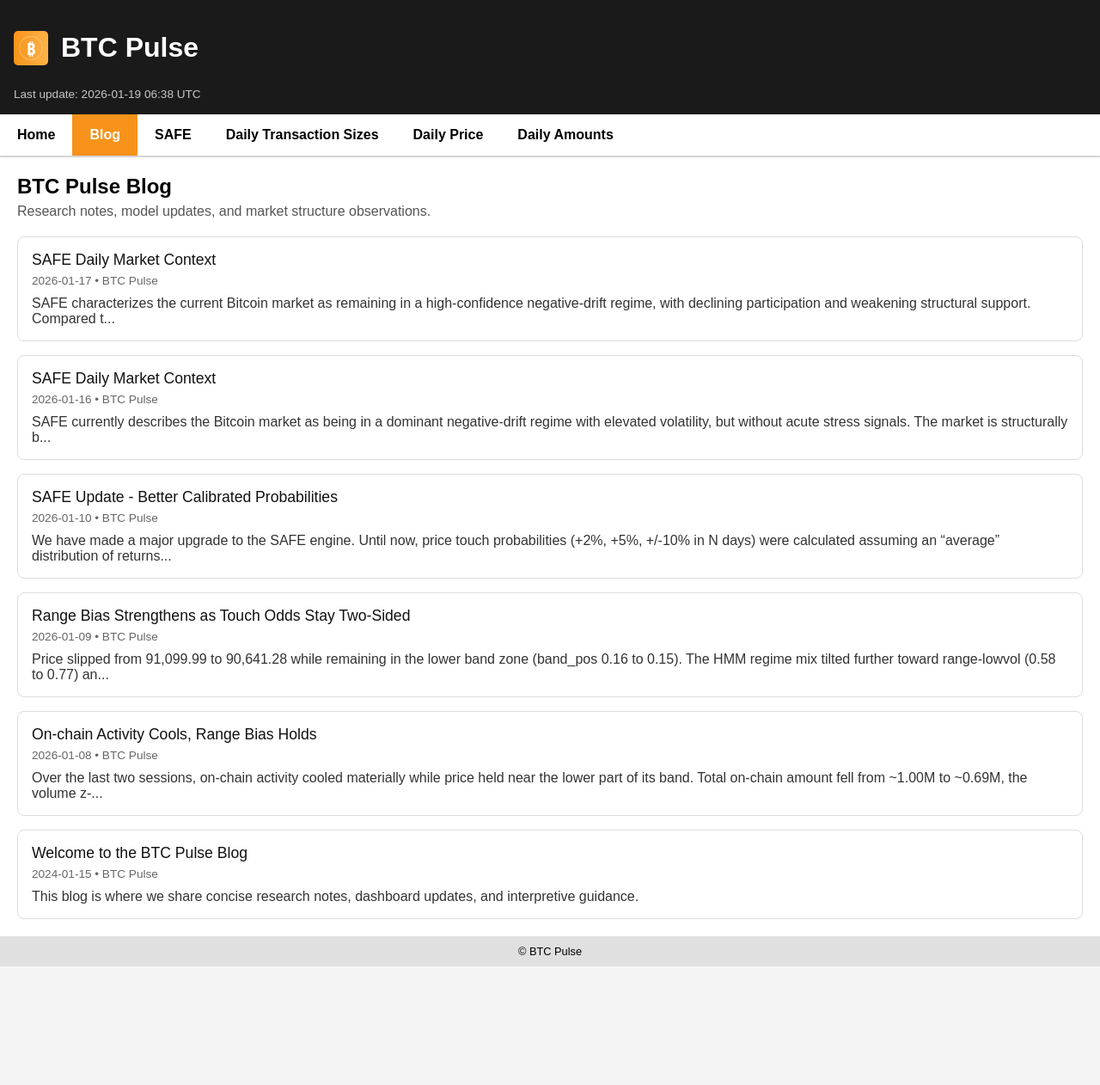
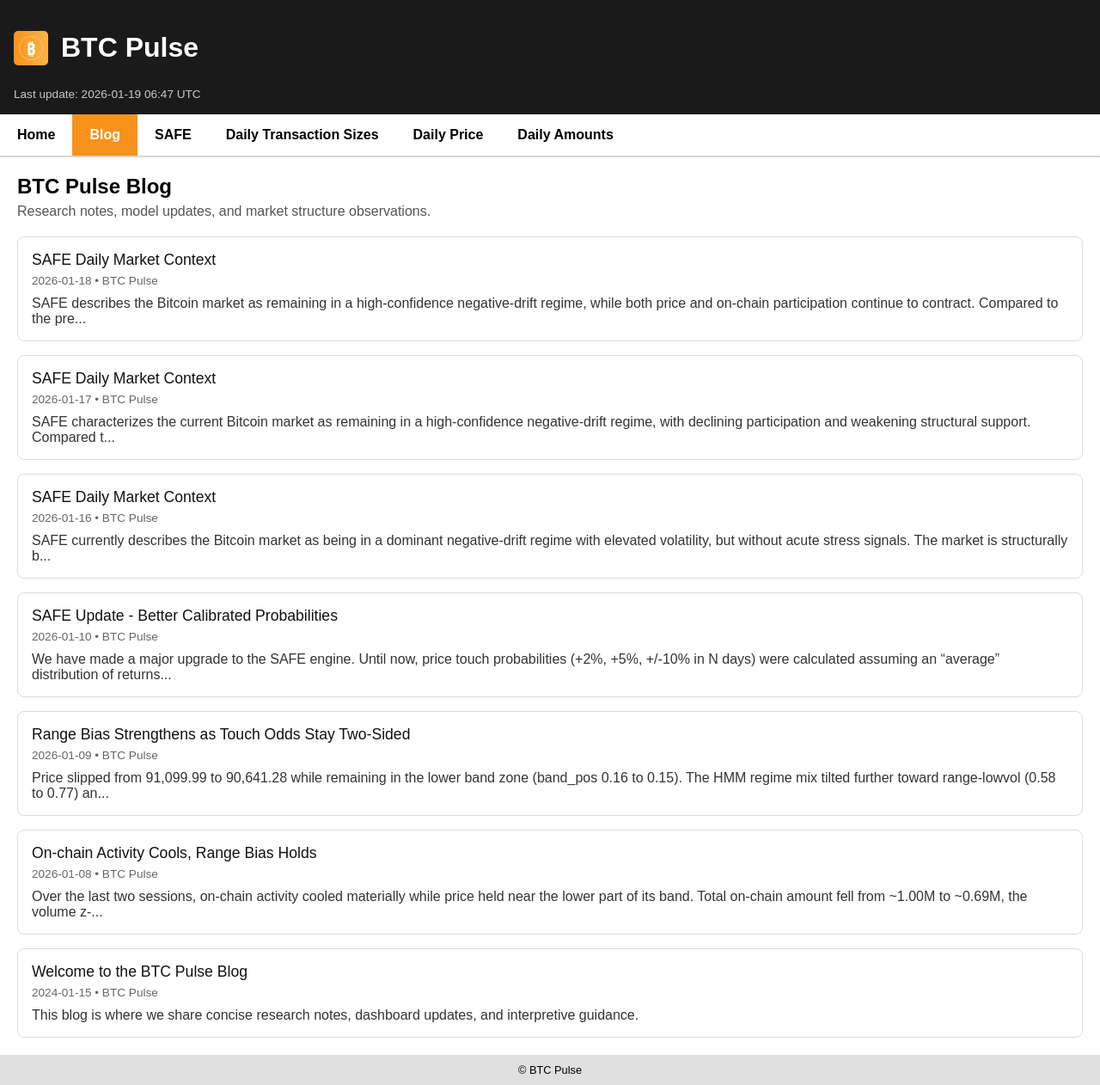
Before and after one commit to MihaiPopescu1985/bitcoin-charts, a Jekyll site: the page built from blog/index.md, in a window 1280 px wide. Shown: the whole page at 86% size. Built offline with Jekyll 4.4.1, drawn with Linux system fonts in a browser that asks for light colours; before the commit the page ends 1124 px from its top, so only the background shows below that; some of the changed lines change nothing that is shown.

Commit message:
market reading

```diff
--- a/_data/last_update.json
+++ b/_data/last_update.json
@@ -1,3 +1,3 @@
 {
-  "iso": "2026-01-19T06:38:05Z"
+  "iso": "2026-01-19T06:47:11Z"
 }
--- /dev/null
+++ b/_posts/2026-01-18-safe-daily-market-context.md
@@ -0,0 +1,119 @@
+---
+layout: post
+title: "SAFE Daily Market Context"
+date: 2026-01-18
+author: BTC Pulse
+description: "SAFE remains in a negative-drift regime as price and participation contract."
+---
+
+SAFE describes the Bitcoin market as remaining in a **high-confidence negative-drift regime**, while **both price and on-chain participation continue to contract**.
+
+Compared to the previous day, SAFE observes:
+
+- A **clear price decline**
+- **Further weakening of trend strength**
+- A **material drop in on-chain volume and dominance**
+- Persistently **symmetric short-term risk**
+
+Despite strong regime confidence, **conviction remains effectively zero**, indicating a market that is volatile but **statistically low-signal**.
+
+## Regime Assessment (HMM)
+
+- **Dominant regime:** HMM_STATE_2
+- **Regime confidence:** 99.98%
+- **Estimated drift:** -0.108% per day
+- **Estimated volatility:** ~2.92% daily
+
+SAFE continues to classify the market as being in a **distribution / corrective regime**, where price activity is elevated but **directional persistence is weak**.
+
+No meaningful pressure toward a regime transition is detected.
+
+## Price, Trend, and Positioning
+
+- **Close:** 93,673.14 (down from 95,147.77)
+- **TS_50:** 0.0348 (down from 0.0516)
+  -> Medium-term trend remains positive, but **is eroding rapidly**.
+- **Band width:** 0.325
+  -> Volatility remains **elevated and stable**.
+- **Band position:** 0.294
+  -> Price sits in the **lower third of its recent range**.
+- **Range score:** 0.339
+  -> Market favors **range expansion**, not compression.
+
+**Interpretation:**
+Price weakness is progressing without volatility escalation, consistent with a **slow decay / distributional process**, not panic selling.
+
+## Volatility and Short-Term Risk (10-day horizon)
+
+**Simulation count:** 20,000
+
+### Upside touch probabilities
+
+- **+2%:** 66.7%
+- **+5%:** 45.4%
+- **+10%:** 20.8%
+
+### Downside touch probabilities
+
+- **-2%:** 71.1%
+- **-5%:** 49.2%
+- **-10%:** 21.1%
+
+Downside probabilities remain **modestly higher**, but overall risk is **broadly symmetric**, implying **movement without strong directional clarity**.
+
+## Correction vs Rebound Dynamics
+
+- **P_CORRECTION_10D (raw):** 23.2%
+- **P_REBOUND_10D (raw):** 25.4%
+
+### Calibrated probabilities
+
+- **P_CORRECTION_10D_CAL:** 10.9%
+- **P_REBOUND_10D_CAL:** 11.4%
+
+**Interpretation:**
+After calibration, rebound and correction risks are **nearly balanced**, indicating **limited asymmetry**. SAFE does not observe strong downside acceleration, but also **no reliable upside elasticity**.
+
+## On-Chain Activity and Structure
+
+On-chain data confirms a **continued and deepening contraction in participation**:
+
+### Day-over-day changes
+
+- **Total transferred amount:** down 37%
+- **On-chain dominance:** down materially
+- **Volume Z-score:** -1.82
+- **Dominance Z-score:** -2.24
+
+### Transaction counts
+
+- **Whale transactions:** 29 (flat, very low)
+- **Mid-size transactions:** 177 (down sharply)
+- **Small transactions:** 332,320 (down)
+
+**Interpretation:**
+Both **volume and dominance are deeply negative in Z-score terms**, signaling a lack of large-actor sponsorship.
+This typically coincides with **fragile price discovery** and increased sensitivity to marginal flows.
+
+## SAFE Positioning Output (Informational)
+
+- **Target exposure:** ~35%
+- **Leverage:** 1.0x
+- **Direction:** Long-biased
+- **Entry step:** 0.0
+- **Conviction:** ~0 (2.7e-05)
+
+SAFE remains mechanically long, but **conviction is effectively absent**, indicating **participation without asserted edge**.
+
+## Final Interpretation
+
+SAFE currently describes the Bitcoin market as:
+
+- Firmly locked in a **negative-drift, high-volatility regime**
+- Experiencing **weakening trend and falling price**
+- Showing **clear contraction in on-chain participation**
+- Exhibiting **high probability of movement but low directional confidence**
+
+In short: **volatile, fragile, and statistically undecided**, with a mild downside bias but no crash signal.
+
+*SAFE is a statistical system. It does not predict outcomes, provide advice, or express opinions. It describes probabilistic market structure based on historical behavior.*
```
